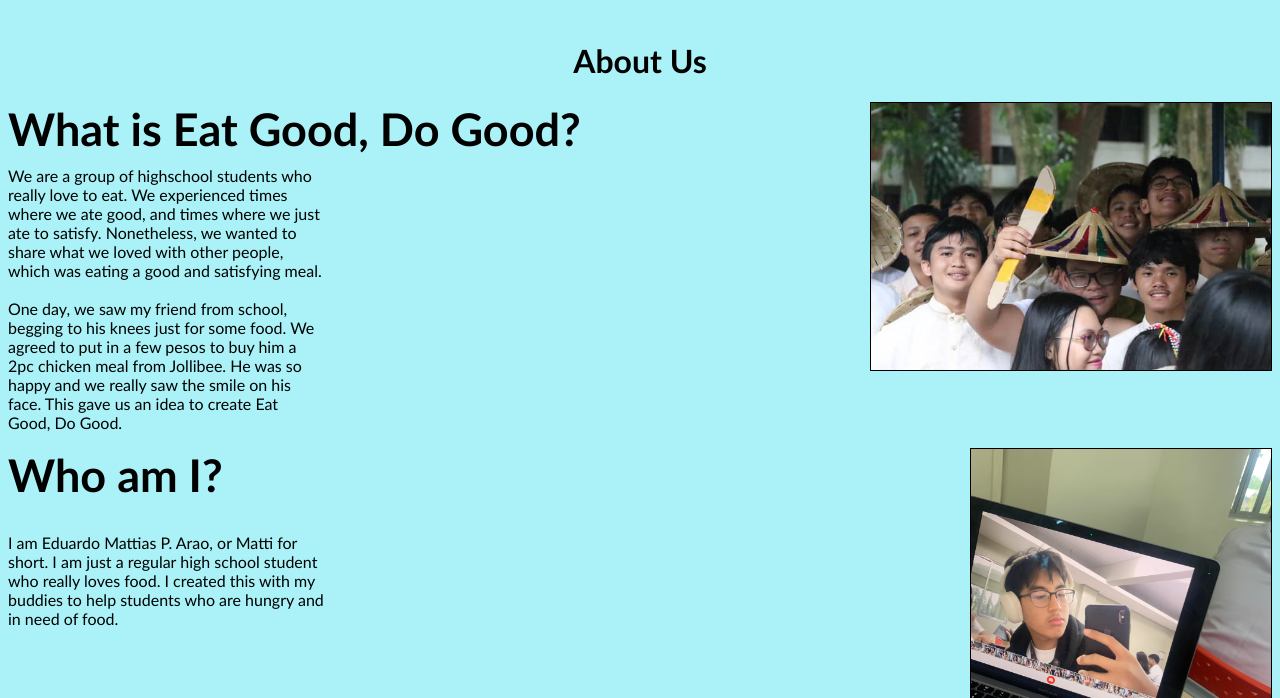
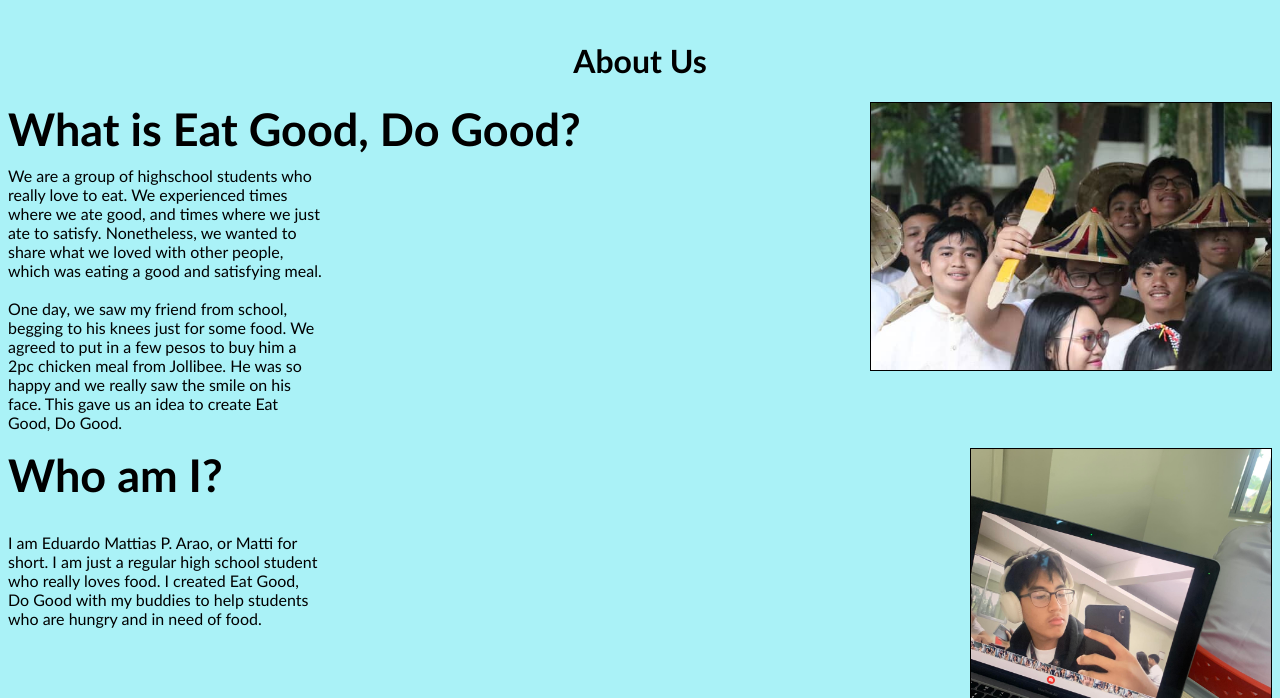
Before and after one commit to matiarao/FinalProject, a plain HTML site: page aboutus.html in a window 1280 px wide. Shown: the part 102-800 px from the top of the page. Drawn offline with Linux system fonts and the light colour scheme.

Commit message:
Update aboutus.html

```diff
--- a/aboutus.html
+++ b/aboutus.html
@@ -141,7 +141,7 @@
     <h1 class="floattxt" style="font-size: 45px;">Who am I?</h1>
          <img src = "mepic.jpg" class = "floatimg" width = "300">
     <div class="clear"></div>
-    <h4 style="font-weight:lighter; width: 25%">I am Eduardo Mattias P. Arao, or Matti for short. I am just a regular high school student who really loves food. I created this with my buddies to help students who are hungry and in need of food.</h4>
+    <h4 style="font-weight:lighter; width: 25%">I am Eduardo Mattias P. Arao, or Matti for short. I am just a regular high school student who really loves food. I created Eat Good, Do Good with my buddies to help students who are hungry and in need of food.</h4>
       <br>
       <br>
       <br>
@@ -175,4 +175,5 @@
     <h1>  +63 954 449 6441</h1>
     </div>
 </body>
+
 </html>
```
